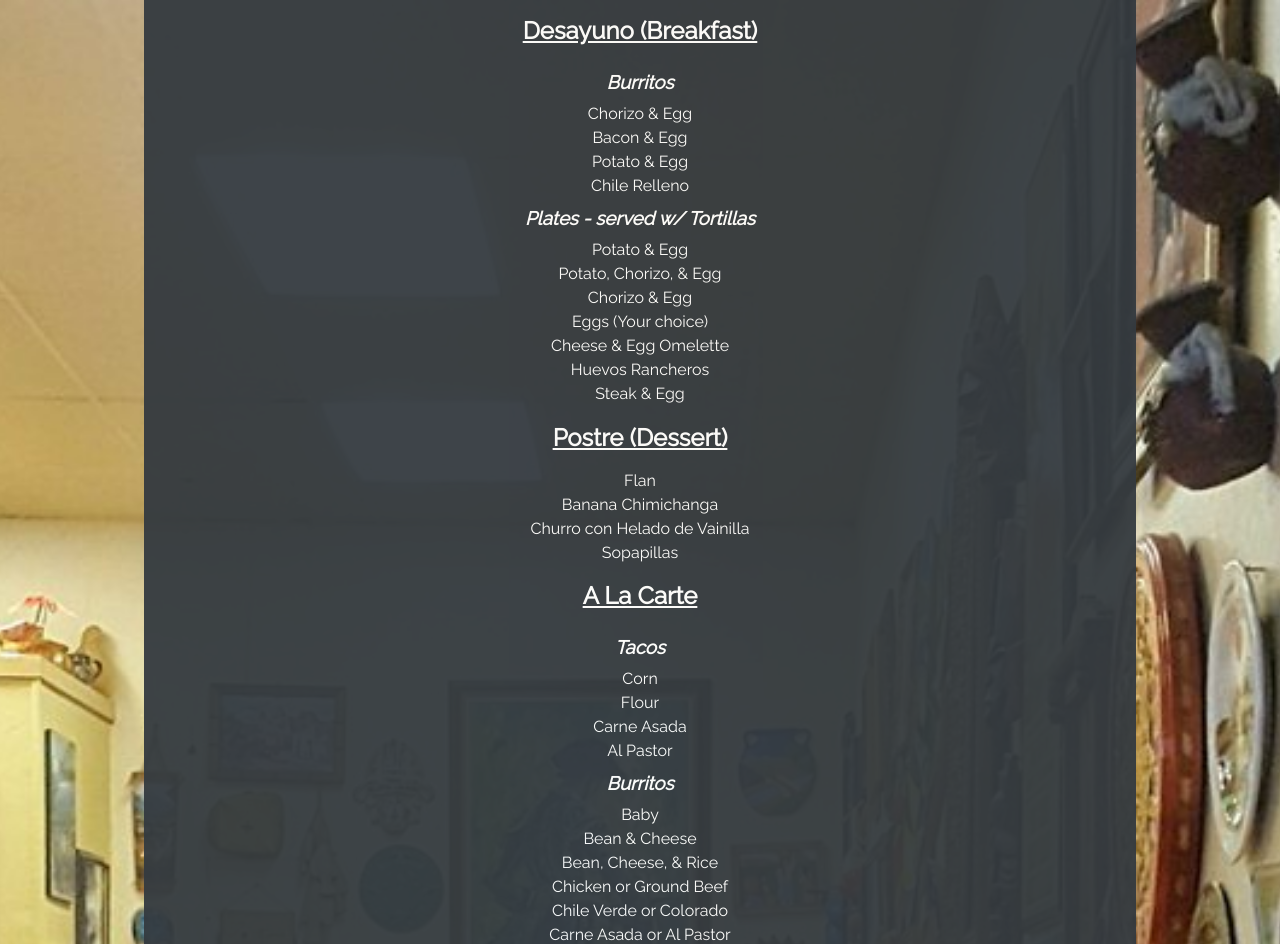
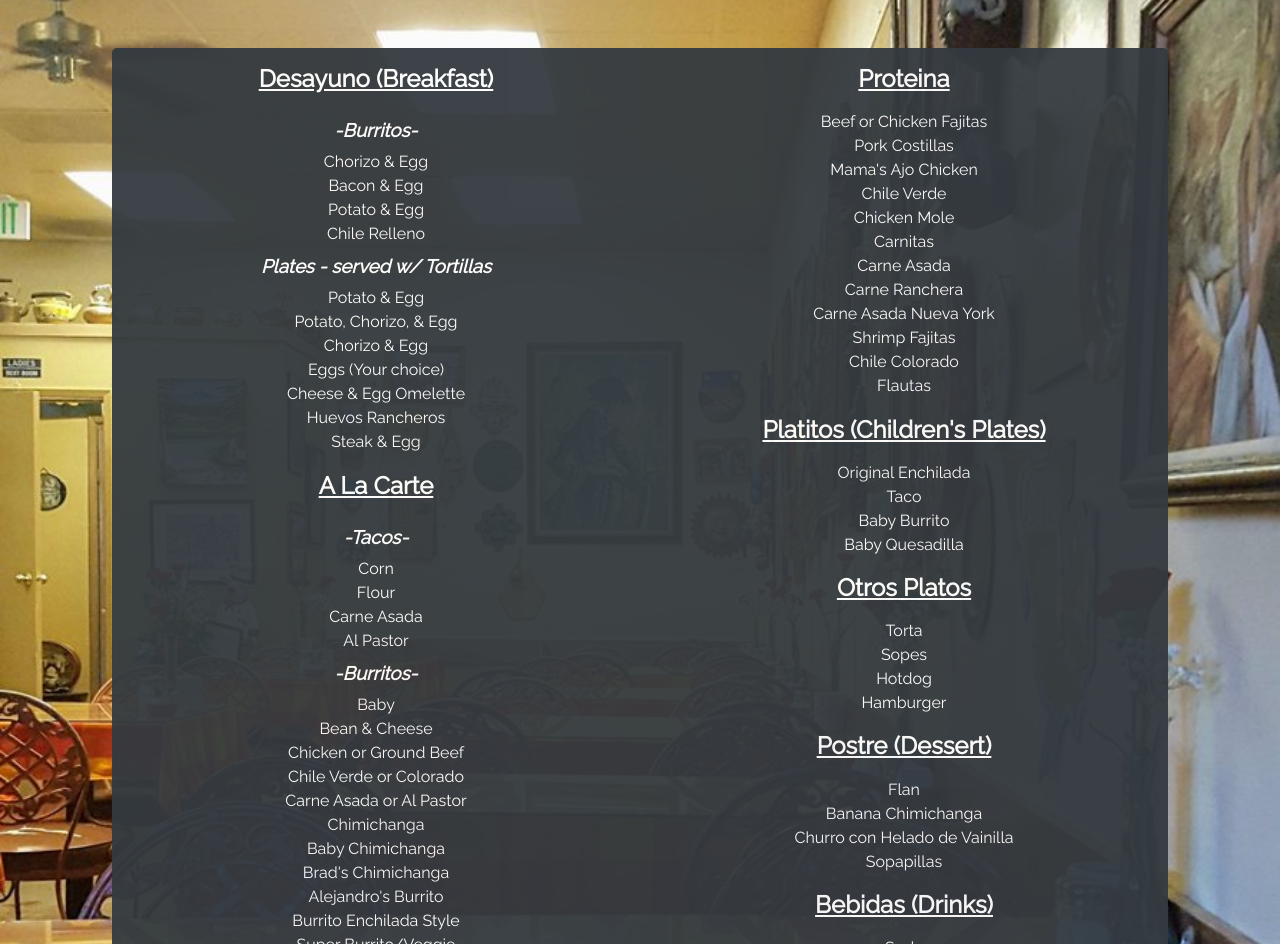
Before and after one commit to CedenoHernandez/laplayita, a plain HTML site: page dist/menu.html in a window 1280 px wide. Shown: the part 48-992 px from the top of the page. Drawn offline with Linux system fonts and the light colour scheme.

Commit message:
Fix menu styling

```diff
--- a/dist/menu.html
+++ b/dist/menu.html
@@ -24,8 +24,9 @@
     </nav>
     <section class="menu">
        <div class="menu-list">
-        <h2 class="menucat">Desayuno (Breakfast)</h2>
-            <h3 class="menucat2">Burritos</h3>
+        <div class="col-1">
+            <h2 class="menucat">Desayuno (Breakfast)</h2>
+            <h3 class="menucat2">-Burritos-</h3>
                 <p>Chorizo & Egg</p>
                 <p>Bacon & Egg</p>
                 <p>Potato & Egg</p>
@@ -38,21 +39,16 @@
                 <p>Cheese & Egg Omelette</p>
                 <p>Huevos Rancheros</p>
                 <p>Steak & Egg</p>
-        <h2 class="menucat">Postre (Dessert)</h2>
-                <p>Flan</p>
-                <p>Banana Chimichanga</p>
-                <p>Churro con Helado de Vainilla </p>
-                <p>Sopapillas</p>
          <h2 class="menucat">A La Carte</h2>
-            <h3 class="menucat2">Tacos</h3>
+            <h3 class="menucat2">-Tacos-</h3>
                 <p>Corn</p>
                 <p>Flour</p>
                 <p>Carne Asada</p>
                 <p>Al Pastor</p>
-            <h3 class="menucat2">Burritos</h3>
+            <h3 class="menucat2">-Burritos-</h3>
                 <p>Baby</p>
                 <p></p>
-                <p>Bean & Cheese</p>Bean, Cheese, & Rice
+                <p>Bean & Cheese</p>
                 <p>Chicken or Ground Beef</p>
                 <p>Chile Verde or Colorado</p>
                 <p>Carne Asada or Al Pastor</p>
@@ -62,18 +58,20 @@
                 <p>Alejandro's Burrito</p>
                 <p>Burrito Enchilada Style</p>
                 <p>Super Burrito/Veggie</p>
-            <h3 class="menucat2">Enchiladas</h3>
+            <h3 class="menucat2">-Enchiladas-</h3>
                 <p>Original</p>
                 <p>Ranchera</p>
                 <p>Sonora</p>
                 <p>Suiza</p>
                 <p>Suiza Sonora</p>
-             <h3 class="menucat2">Favorites</h3>
+             <h3 class="menucat2">-Favorites-</h3>
                 <p>Chile Relleno</p>
                 <p>Tamale</p>
                 <p>Tostada</p>
                 <p>Flautas</p>
                 <p>Sopes</p>
+        </div>
+        <div class="col-2">
         <h2 class="menucat">Proteina</h2>
                 <p>Beef or Chicken Fajitas</p>
                 <p>Pork Costillas</p>
@@ -97,6 +95,11 @@
                 <p>Sopes</p>
                 <p>Hotdog</p>
                 <p>Hamburger</p>
+        <h2 class="menucat">Postre (Dessert)</h2>
+                <p>Flan</p>
+                <p>Banana Chimichanga</p>
+                <p>Churro con Helado de Vainilla </p>
+                <p>Sopapillas</p>
          <h2 class="menucat">Bebidas (Drinks)</h2>
                 <p>Soda</p>
                 <p>Jarritos</p>
@@ -108,6 +111,7 @@
                 <p>Milk</p>
                 <p>Hot Chocolate</p>
                 <p>Horchata</p>
+       </div>
        </div>
     </section>
 </body>
--- a/scss/style.scss
+++ b/scss/style.scss
@@ -200,7 +200,8 @@ img {
 //Menu Page
 
 .menu {
-    position: relative;
+    position: absolute;
+    width: 100%;
     background: url('../img/main.jpg') center center/cover;
 }
 
@@ -208,18 +209,27 @@ img {
     background-color: $dark-color;
     color: #fff;
     margin-top: 3rem;
-    margin-left: 9rem;
-    margin-right: 9rem;
+    margin-left: 7rem;
+    margin-right: 7rem;
     text-align: center;
     opacity: 0.95;
     padding-bottom: 2rem;
+    display: flex;
+    margin-top: 6rem;
+    margin-bottom: 3rem;
+    border-radius: 5px;
 
     .menucat {
         padding: 1.2rem;
         text-decoration: underline;
+
     }
     .menucat2 {
         padding: 0.5rem;
         font-style: italic;
     }
 }
+
+.col-1, .col-2 {
+    width: 50%;
+}
```
Also changed, not shown: dist/css/style.min.css.
